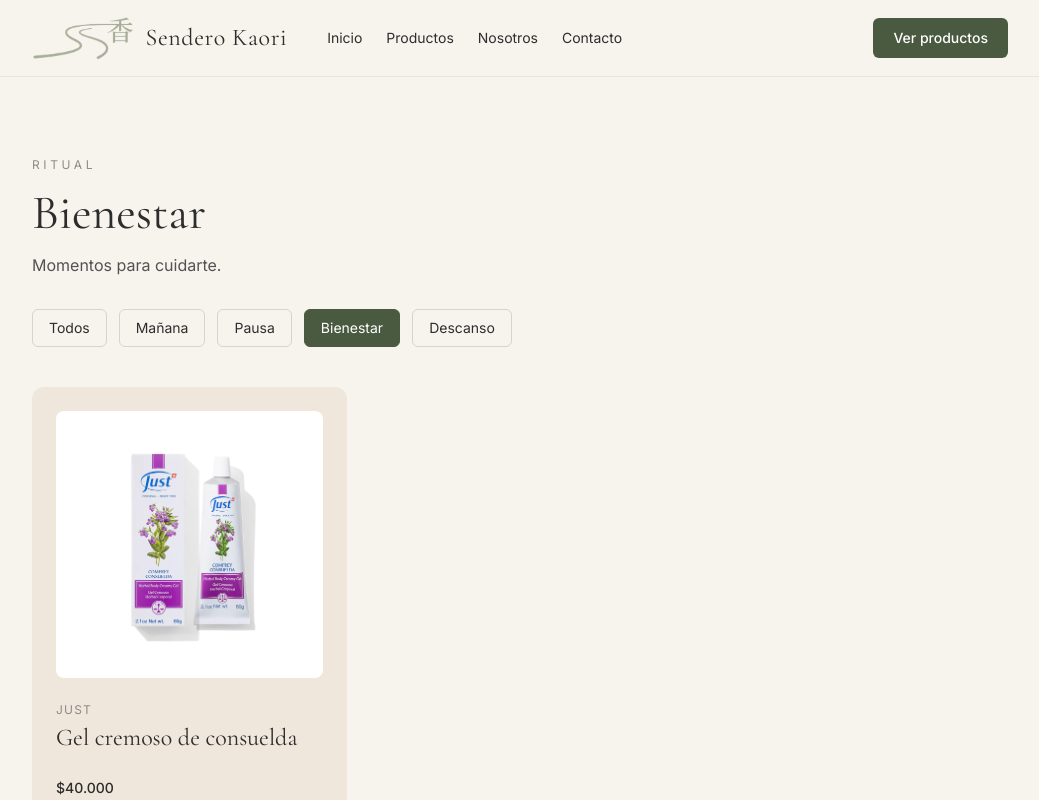
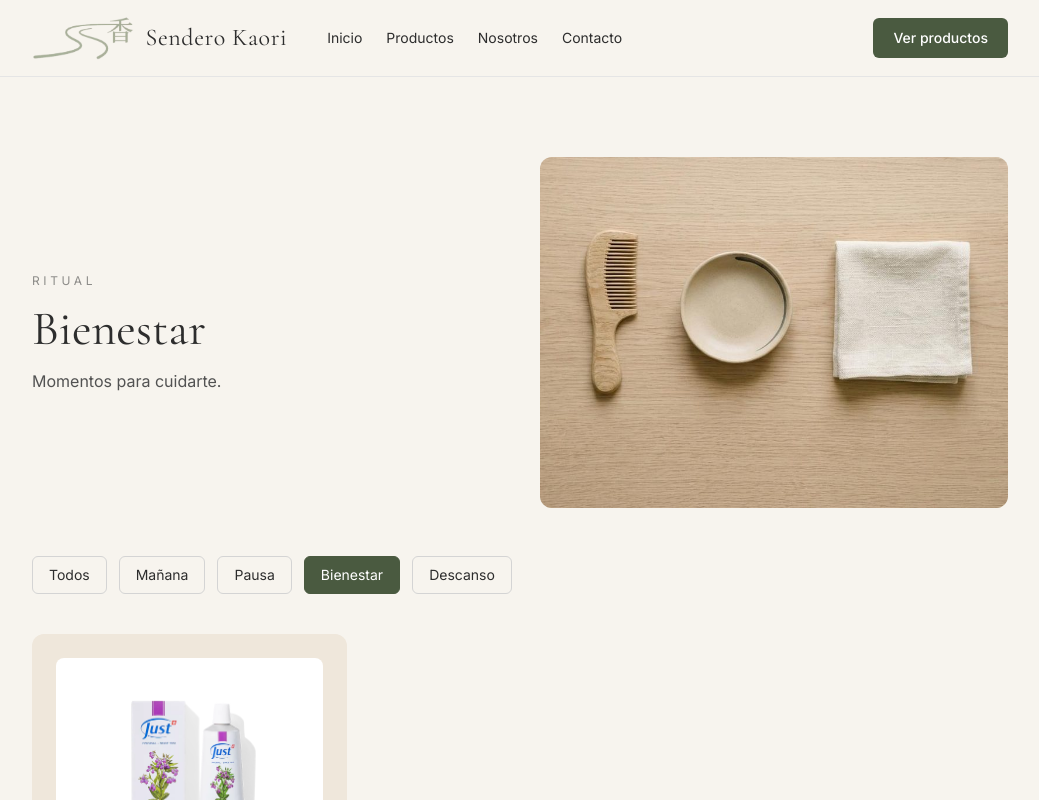
Before and after one commit to kalel3-hash/Kaori, a Next.js app: page /productos/ritual/bienestar in a window 1280 px wide. Shown: the top 800 px of the page, without its empty margins (120-1159 px from the left). Built offline with nearby package versions, Linux system fonts and the light colour scheme; no server answers.

Commit message:
Agrega foto al encabezado de la página de ritual

```diff
--- a/app/productos/ritual/[slug]/page.tsx
+++ b/app/productos/ritual/[slug]/page.tsx
@@ -2,8 +2,10 @@
 import { notFound } from "next/navigation";
 import Header from "@/components/layout/Header";
 import Footer from "@/components/layout/Footer";
+import ImageSlot from "@/components/ui/ImageSlot";
 import ProductGrid from "@/components/product/ProductGrid";
 import RitualNav from "@/components/ritual/RitualNav";
+import { homeImages } from "@/data/home";
 import { rituals } from "@/data/rituals";
 import { getProductsByRitual } from "@/lib/products";
 
@@ -30,13 +32,25 @@
       <Header />
 
       <main className="mx-auto max-w-5xl px-6 py-20">
+        <div className="mb-12 grid items-center gap-10 md:grid-cols-2">
+          <div>
             <p className="mb-4 text-xs uppercase tracking-[0.3em] text-[#8c8b88]">
               Ritual
             </p>
             <h1 className="mb-4 text-5xl font-normal">{ritual.name}</h1>
-        <p className="mb-8 max-w-2xl text-base text-neutral-600">
+            <p className="max-w-md text-base text-neutral-600">
               {ritual.description}
             </p>
+          </div>
+
+          <ImageSlot
+            src={homeImages.rituals[ritual.id]}
+            alt={`Ritual de ${ritual.name}`}
+            sizes="(min-width: 768px) 480px, 90vw"
+            priority
+            className="aspect-[4/3] rounded-xl bg-[#e2d8c6]"
+          />
+        </div>
 
         <div className="mb-10">
           <RitualNav activeId={ritual.id} />
```
Lines whose indentation alone changed are shown as unchanged.
